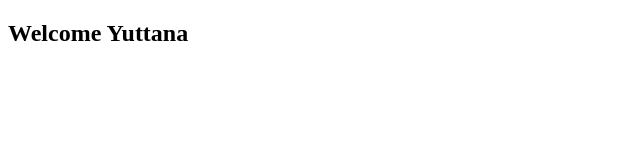
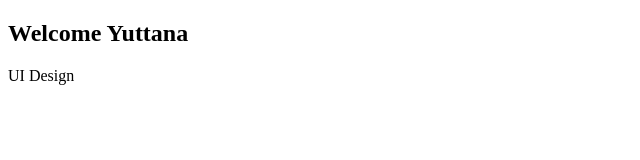
Before and after one commit to kwamkid/testGit, a plain HTML site: page index.html in a window 1280 px wide. Shown: the full height of the page, 0-640 px from the left. Drawn offline with Linux system fonts and the light colour scheme.

Commit message:
Update index.html
Add P UI Design

```diff
--- a/index.html
+++ b/index.html
@@ -8,5 +8,6 @@
 </head>
 <body>
     <h2>Welcome Yuttana</h2>
+    <p>UI Design</p>
 </body>
 </html>
```
